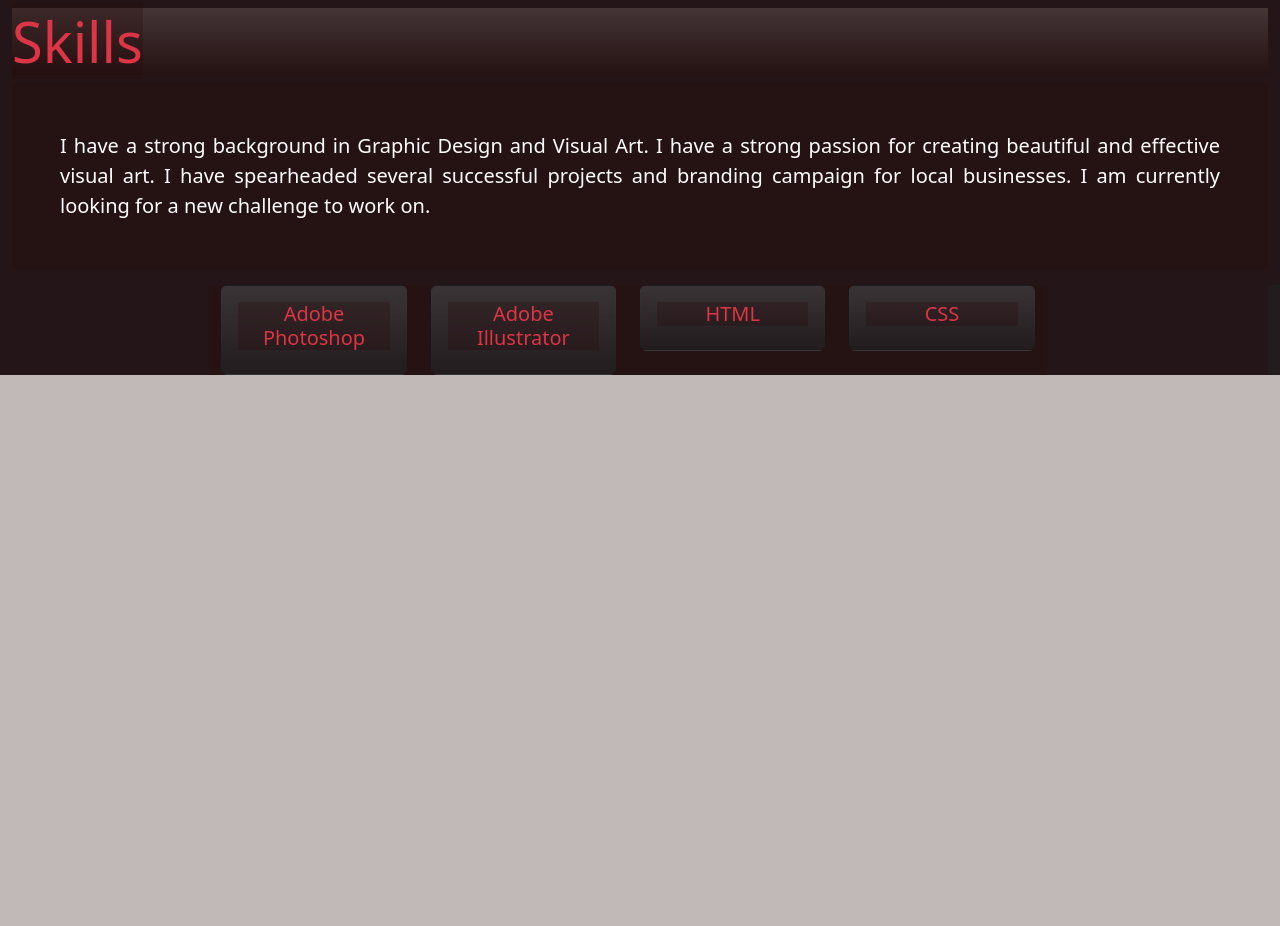
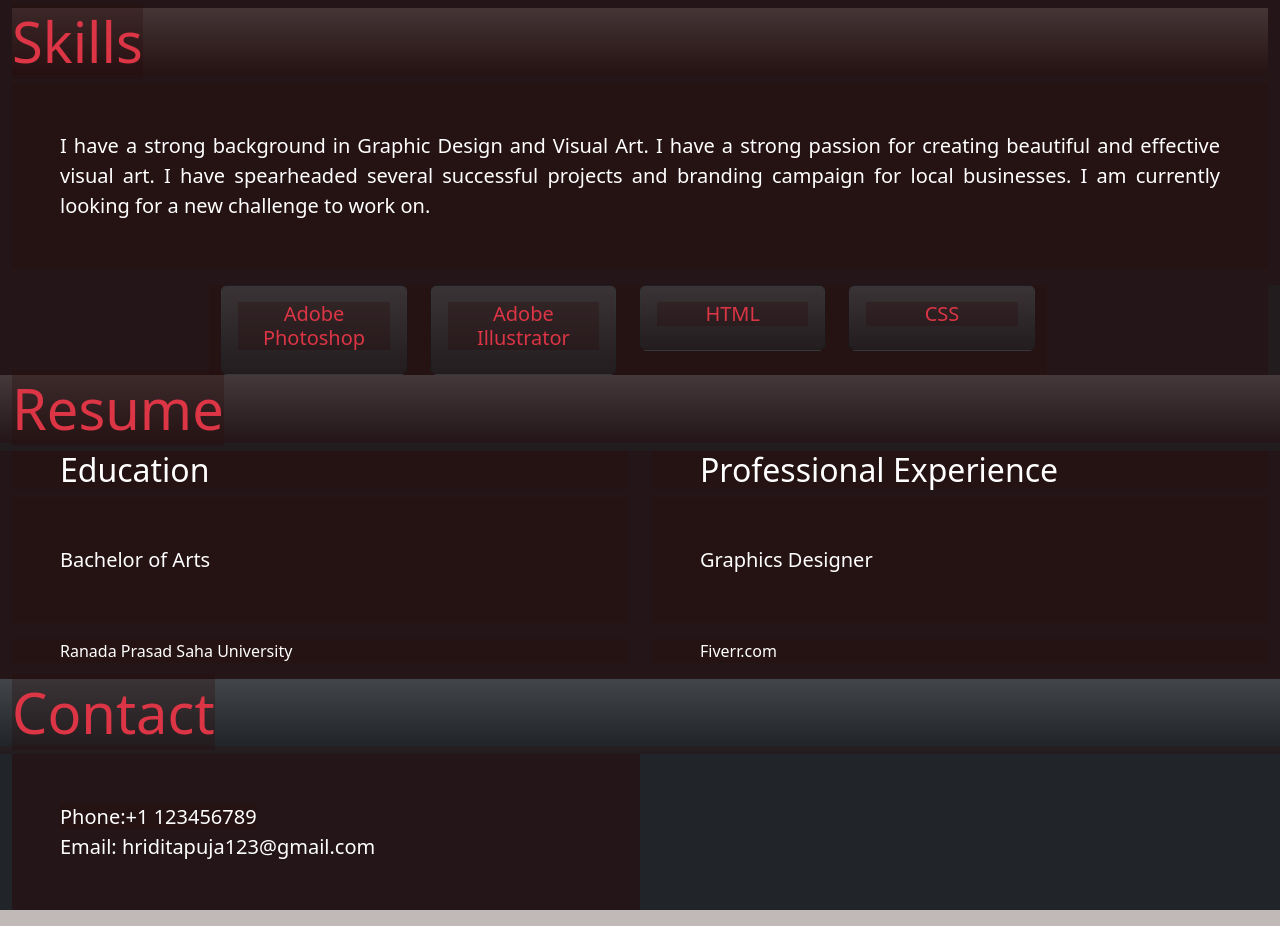
Before and after one commit to awnonbhowmik/hridita-portfolio, a website: page index.html in a window 1280 px wide. Shown: the part 782-1708 px from the top of the page. Before the commit the page ends 1157 px from the top, so only its background shows below. Drawn offline with nearby package versions, Linux system fonts and the light colour scheme; files that its build step writes are made by us from their sources.

Commit message:
Contact added

```diff
--- a/index.html
+++ b/index.html
@@ -126,5 +126,35 @@
             </div>
             </div>
         </div>
+    </section>
+
+    <section id="Resume">
+        <div class="container-fluid bg-dark">
+            <div class="row">
+              <h1 class="display-4 text-danger bg-gradient"><strong>Resume</strong></h1>
+            <div class="col-lg-6">
+                <h2 class="text-white px-5">Education</h2>
+                <p align="justify" class="lead text-white px-5 py-5">Bachelor of Arts</p>
+                <p align="justify" class="text-white px-5">Ranada Prasad Saha University</p>
+            </div>
+
+            <div class="col-lg-6">
+              <h2 class="text-white px-5">Professional Experience</h2>
+              <p align="justify" class="lead text-white px-5 py-5">Graphics Designer</p>
+              <p align="justify" class="text-white px-5">Fiverr.com</p>
+          </div>
+            </div>
+        </div>
+
+        <section id="Contact">
+            <div class="container-fluid bg-dark">
+                <div class="row text-danger bg-gradient">
+                  <h1 class="display-4 text-danger bg-dark bg-gradient"><strong>Contact</strong></h1>
+                </div>
+                    <div class="col-lg-6">
+                        <p align="justify" class="lead text-white px-5 py-5">
+                            <strong>Phone:+1 123456789</strong><br
+                            <strong>Email: hriditapuja123@gmail.com</strong>
+        </section>
   </body>
 </html>
```
